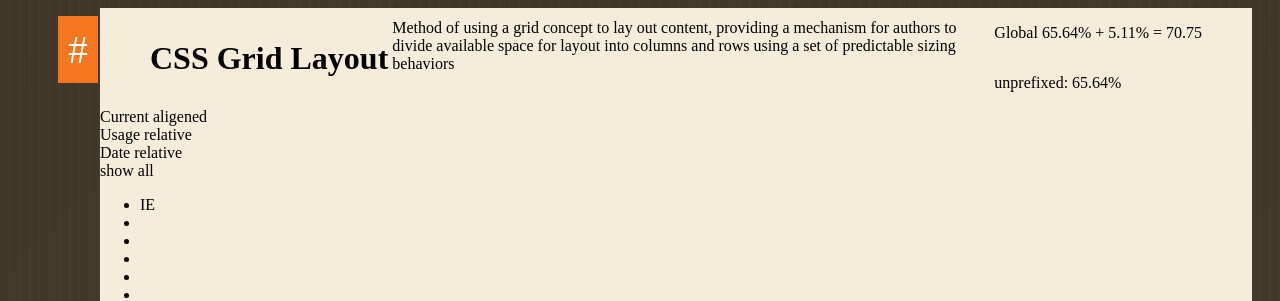
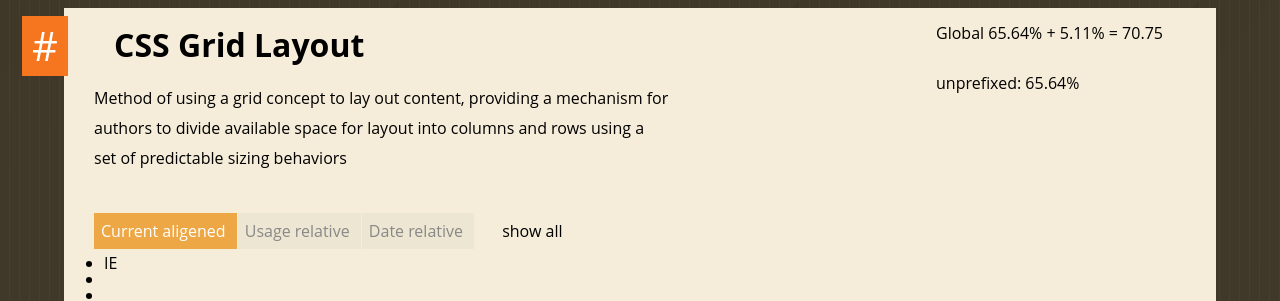
Before and after one commit to zhzhch335/cssgrid, a plain HTML site: page index.html in a window 1280 px wide. Shown: the top 301 px of the page. Drawn offline with Linux system fonts and the light colour scheme.

Commit message:
井号的响应性和媒体查询

```diff
--- a/css/adorn.css
+++ b/css/adorn.css
@@ -1,10 +1,37 @@
-#main:before{
-	content: "#";
-	font-size: 40px;
-	padding: 10px;
-	position: absolute;
-	top:8px;
-	left:-42px;
-	background-color:#F6761F;
-	color:white;
+body {
+    font: 100%/1 'Open Sans', Helvetica, Arial, sans-serif;
 }
+
+
+/*左上角的井号*/
+#sharp {
+    font-size: 40px;
+    position: absolute;
+    top: 8px;
+    left: -42px;
+    display: inline;
+    padding: 10px;
+    color: white;
+    background-color: #f6761f;
+}
+
+@media (max-width: 777px) {
+    #sharp {
+        position: relative;
+        left: 20px;
+        font-size:20px;
+        padding:6px 10px;
+        margin-right: 3px;
+    }
+}
+
+#sharp:hover{
+    background-color: white;
+    color: brown;
+}
+
+/*中间一排的按钮*/
+.button:hover,.button.selected{
+    color: white;
+    background-color: #EDA745;
+}
--- a/css/color.css
+++ b/css/color.css
@@ -1,10 +1,27 @@
-body{
-	background-image:url("../img/caniuse-bg.png");
+body {
+    background-image: url("../img/caniuse-bg.png");
 }
-#main{
-	background-color:#F5EDD9;
+
+#main {
+    background-color: #F5EDD9;
 }
-#symbol{
-	background-color:#F6761F;
-	color:white;
+
+#symbol {
+    background-color: #F6761F;
+    color: white;
 }
+
+
+/*下方信息*/
+
+#text-line {
+    background: #e0c89b;
+}
+
+
+/*中间按钮*/
+
+.button {
+    background-color: rgba(0, 0, 0, 0.03);
+    color: #888;
+}
--- a/css/layout.css
+++ b/css/layout.css
@@ -1,31 +1,69 @@
+/*整体块布局*/
 body,html{
 	height: 100%;
 	width: 100%;
 }
 #main{
 	position: absolute;
-	left: 100px;
+	left: 5%;
 	width: 90%;
-	height: 90%;
+	/*height: 90%;*/
 }
-#symbol{
-	display: inline;
-	height: 30px;
-	width: 30px;
+
+/*上方块布局*/
+#top{
+	display: block;
+	overflow: auto;
+}
+#header_intro{
+	display: table-cell;
+	overflow: auto;
+	max-width: 60%;
+	float: left;
 }
 h1{
-	display: inline;
-	line-height: 100px;
+	display: block-inline;
 	padding-left: 50px;
 }
+#intro{
+	display: block-inline;
+	margin-left: 30px;
+	line-height: 30px;
+	max-width: 576px;
+}
 #global{
+	display: table-cell;
+	line-height: 50px;
+	min-width: 280px;
+	float: right;
+}
+@media (max-width:777px)  {
+	#global{
+		float: left;
+		margin: 30px;
+
+	}
+}
+
+/*中间部分的按钮*/
+.button,.wbutton{
 	display: inline;
-	float: right;
-	padding-right: 50px;
-	line-height: 50px;
+	padding: 7px;
 }
-#intro{
-	display: inline-block;
-	width: 50%;
-
+.wbutton{
+	margin-left: 20px;
 }
+.button{
+	margin-right: 1px;/*有一个细小的缝隙*/
+}
+#button-line{
+	margin-top:50px;
+	margin-left:30px;
+}
+@media (max-width: 777px){
+	#button-line{
+		position: absolute;
+		top: -42px;
+		left: 25px;
+	}
+}
--- a/index.html
+++ b/index.html
@@ -1,135 +1,262 @@
 <!DOCTYPE html>
 <html lang="en">
   <head>
-	<meta charset="UTF-8">
-	<title>CSS Grid Layout</title>
-	<link rel="stylesheet" href="css/color.css">
-	<link rel="stylesheet" href="css/layout.css">
-	<link rel="stylesheet" href="css/adorn.css">
+    <meta charset="UTF-8"/>
+    <title>
+      CSS Grid Layout
+    </title>
+    <link rel="stylesheet" href="css/color.css"/>
+    <link rel="stylesheet" href="css/layout.css"/>
+    <link rel="stylesheet" href="css/adorn.css"/>
   </head>
   <body>
     <div id="main">
-		<h1>    CSS Grid Layout</h1>
-		<div id="global">Global 65.64% + 5.11% = 70.75<br/>unprefixed: 65.64%</div>
-		<div id="intro">Method of using a grid concept to lay out content, providing a mechanism for authors to divide available space for layout into columns and rows using a set of predictable sizing behaviors</div>
+      <a href="#">
+        <div id="sharp">
+          #
+        </div>
+      </a>
+      <div id="top">
+        <div id="header_intro">
+          <h1>
+            CSS Grid Layout
+          </h1>
+          <div id="intro">
+            Method of using a grid concept to lay out content, providing a mechanism for authors to divide available space for layout into columns and rows using a set of predictable sizing behaviors
+          </div>
+        </div>
+        <div id="global">
+          Global 65.64% + 5.11% = 70.75
+          <br/>
+          unprefixed: 65.64%
+        </div>
+      </div>
       <div id="button-line">
-			<div class="button">Current aligened</div>
-			<div class="button">Usage relative</div>
-			<div class="button">Date relative</div>
-			<div class="wbutton">show all</div>
+        <div class="button selected">
+          Current aligened
+        </div>
+        <div class="button">
+          Usage relative
+        </div>
+        <div class="button">
+          Date relative
+        </div>
+        <div class="wbutton">
+          show all
+        </div>
       </div>
       <div id="color-line">
         <ul class="pool">
-				<li class="ele">IE</li>
-				<li class="ele"></li>
-				<li class="ele"></li>
-				<li class="ele"></li>
-				<li class="ele"></li>
-				<li class="ele"></li>
-				<li class="ele"></li>
-				<li class="ele"></li>
+          <li class="ele">
+            IE
+          </li>
+          <li class="ele">
+          </li>
+          <li class="ele">
+          </li>
+          <li class="ele">
+          </li>
+          <li class="ele">
+          </li>
+          <li class="ele">
+          </li>
+          <li class="ele">
+          </li>
+          <li class="ele">
+          </li>
         </ul>
         <ul class="pool">
-				<li class="ele">Edge</li>
-				<li class="ele"></li>
-				<li class="ele"></li>
-				<li class="ele"></li>
-				<li class="ele"></li>
-				<li class="ele"></li>
-				<li class="ele"></li>
-				<li class="ele"></li>
+          <li class="ele">
+            Edge
+          </li>
+          <li class="ele">
+          </li>
+          <li class="ele">
+          </li>
+          <li class="ele">
+          </li>
+          <li class="ele">
+          </li>
+          <li class="ele">
+          </li>
+          <li class="ele">
+          </li>
+          <li class="ele">
+          </li>
         </ul>
         <ul class="pool">
-				<li class="ele">Firefox</li>
-				<li class="ele"></li>
-				<li class="ele"></li>
-				<li class="ele"></li>
-				<li class="ele"></li>
-				<li class="ele"></li>
-				<li class="ele"></li>
-				<li class="ele"></li>
+          <li class="ele">
+            Firefox
+          </li>
+          <li class="ele">
+          </li>
+          <li class="ele">
+          </li>
+          <li class="ele">
+          </li>
+          <li class="ele">
+          </li>
+          <li class="ele">
+          </li>
+          <li class="ele">
+          </li>
+          <li class="ele">
+          </li>
         </ul>
         <ul class="pool">
-				<li class="ele">Chrome</li>
-				<li class="ele"></li>
-				<li class="ele"></li>
-				<li class="ele"></li>
-				<li class="ele"></li>
-				<li class="ele"></li>
-				<li class="ele"></li>
-				<li class="ele"></li>
+          <li class="ele">
+            Chrome
+          </li>
+          <li class="ele">
+          </li>
+          <li class="ele">
+          </li>
+          <li class="ele">
+          </li>
+          <li class="ele">
+          </li>
+          <li class="ele">
+          </li>
+          <li class="ele">
+          </li>
+          <li class="ele">
+          </li>
         </ul>
         <ul class="pool">
-				<li class="ele">Safari</li>
-				<li class="ele"></li>
-				<li class="ele"></li>
-				<li class="ele"></li>
-				<li class="ele"></li>
-				<li class="ele"></li>
-				<li class="ele"></li>
-				<li class="ele"></li>
+          <li class="ele">
+            Safari
+          </li>
+          <li class="ele">
+          </li>
+          <li class="ele">
+          </li>
+          <li class="ele">
+          </li>
+          <li class="ele">
+          </li>
+          <li class="ele">
+          </li>
+          <li class="ele">
+          </li>
+          <li class="ele">
+          </li>
         </ul>
         <ul class="pool">
-				<li class="ele">Opera</li>
-				<li class="ele"></li>
-				<li class="ele"></li>
-				<li class="ele"></li>
-				<li class="ele"></li>
-				<li class="ele"></li>
-				<li class="ele"></li>
-				<li class="ele"></li>
+          <li class="ele">
+            Opera
+          </li>
+          <li class="ele">
+          </li>
+          <li class="ele">
+          </li>
+          <li class="ele">
+          </li>
+          <li class="ele">
+          </li>
+          <li class="ele">
+          </li>
+          <li class="ele">
+          </li>
+          <li class="ele">
+          </li>
         </ul>
         <ul class="pool">
-				<li class="ele">IOS safari</li>
-				<li class="ele"></li>
-				<li class="ele"></li>
-				<li class="ele"></li>
-				<li class="ele"></li>
-				<li class="ele"></li>
-				<li class="ele"></li>
-				<li class="ele"></li>
+          <li class="ele">
+            IOS safari
+          </li>
+          <li class="ele">
+          </li>
+          <li class="ele">
+          </li>
+          <li class="ele">
+          </li>
+          <li class="ele">
+          </li>
+          <li class="ele">
+          </li>
+          <li class="ele">
+          </li>
+          <li class="ele">
+          </li>
         </ul>
         <ul class="pool">
-				<li class="ele">Opear Mini</li>
-				<li class="ele"></li>
-				<li class="ele"></li>
-				<li class="ele"></li>
-				<li class="ele"></li>
-				<li class="ele"></li>
-				<li class="ele"></li>
-				<li class="ele"></li>
+          <li class="ele">
+            Opear Mini
+          </li>
+          <li class="ele">
+          </li>
+          <li class="ele">
+          </li>
+          <li class="ele">
+          </li>
+          <li class="ele">
+          </li>
+          <li class="ele">
+          </li>
+          <li class="ele">
+          </li>
+          <li class="ele">
+          </li>
         </ul>
         <ul class="pool">
-				<li class="ele">Android Browser</li>
-				<li class="ele"></li>
-				<li class="ele"></li>
-				<li class="ele"></li>
-				<li class="ele"></li>
-				<li class="ele"></li>
-				<li class="ele"></li>
-				<li class="ele"></li>
+          <li class="ele">
+            Android Browser
+          </li>
+          <li class="ele">
+          </li>
+          <li class="ele">
+          </li>
+          <li class="ele">
+          </li>
+          <li class="ele">
+          </li>
+          <li class="ele">
+          </li>
+          <li class="ele">
+          </li>
+          <li class="ele">
+          </li>
         </ul>
         <ul class="pool">
-				<li class="ele">Chrome for android</li>
-				<li class="ele"></li>
-				<li class="ele"></li>
-				<li class="ele"></li>
-				<li class="ele"></li>
-				<li class="ele"></li>
-				<li class="ele"></li>
-				<li class="ele"></li>
+          <li class="ele">
+            Chrome for android
+          </li>
+          <li class="ele">
+          </li>
+          <li class="ele">
+          </li>
+          <li class="ele">
+          </li>
+          <li class="ele">
+          </li>
+          <li class="ele">
+          </li>
+          <li class="ele">
+          </li>
+          <li class="ele">
+          </li>
         </ul>
       </div>
       <div id="react-line">
         <ul id="tag-line">
-				<li class="tag">Notes</li>
-				<li class="tag">Known issues(0)</li>
-				<li class="tag">Resources(11)</li>
-				<li class="tag">Feedback</li>
+          <li class="tag">
+            Notes
+          </li>
+          <li class="tag">
+            Known issues(0)
+          </li>
+          <li class="tag">
+            Resources(11)
+          </li>
+          <li class="tag">
+            Feedback
+          </li>
         </ul>
         <div id="text-line">
-				1 Enabled in Chrome through the "experimental Web Platform features" flag in chrome://flags<br/>
-				2 Partial support in IE refers to supporting an older version of the specification.<br/>
+          1 Enabled in Chrome through the "experimental Web Platform features" flag in chrome://flags
+          <br/>
+          2 Partial support in IE refers to supporting an older version of the specification.
+          <br/>
           4 There are some bugs with overflow (1356820, 1348857, 1350925)
         </div>
       </div>
```
Lines whose indentation alone changed are shown as unchanged.
